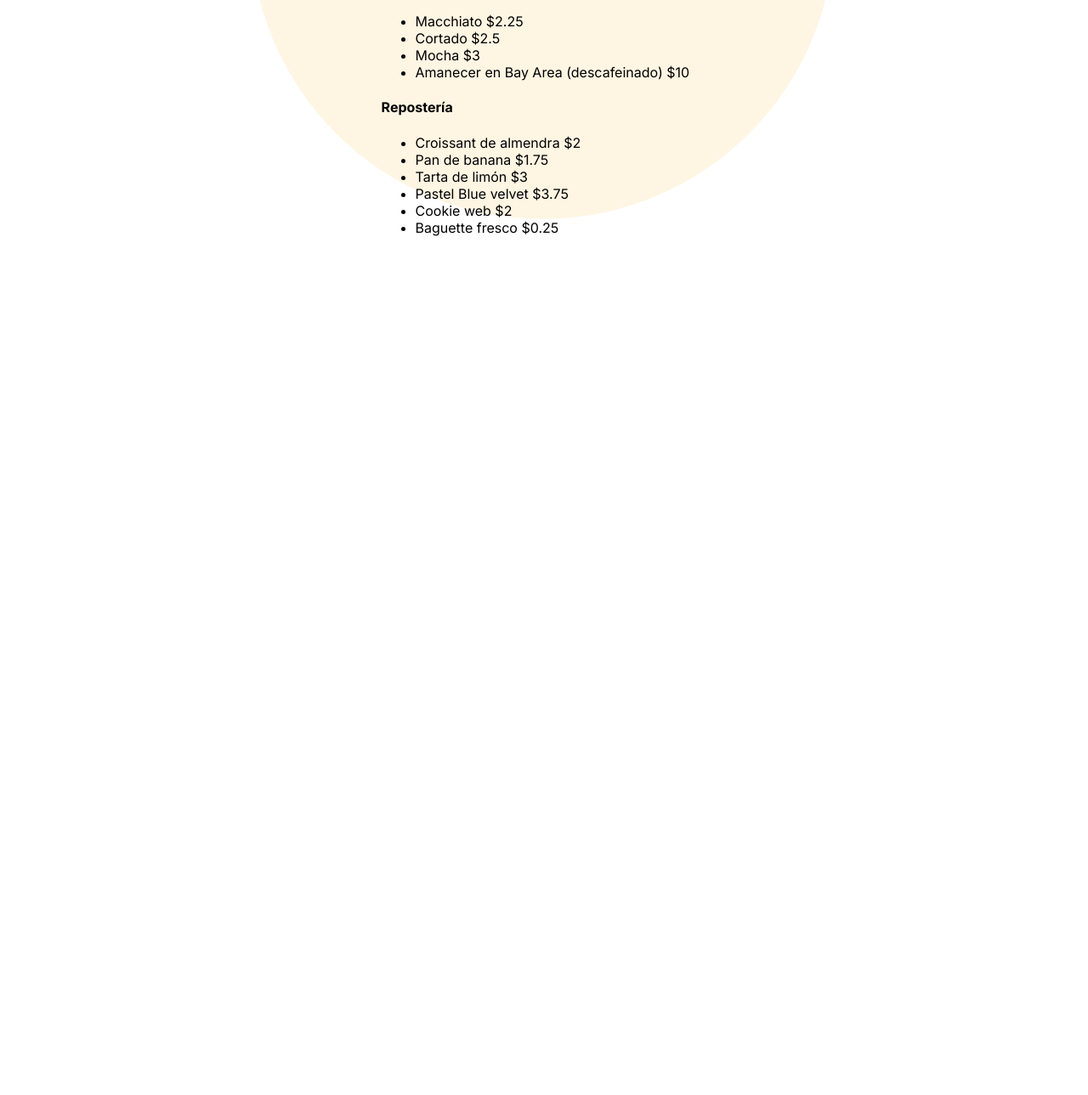
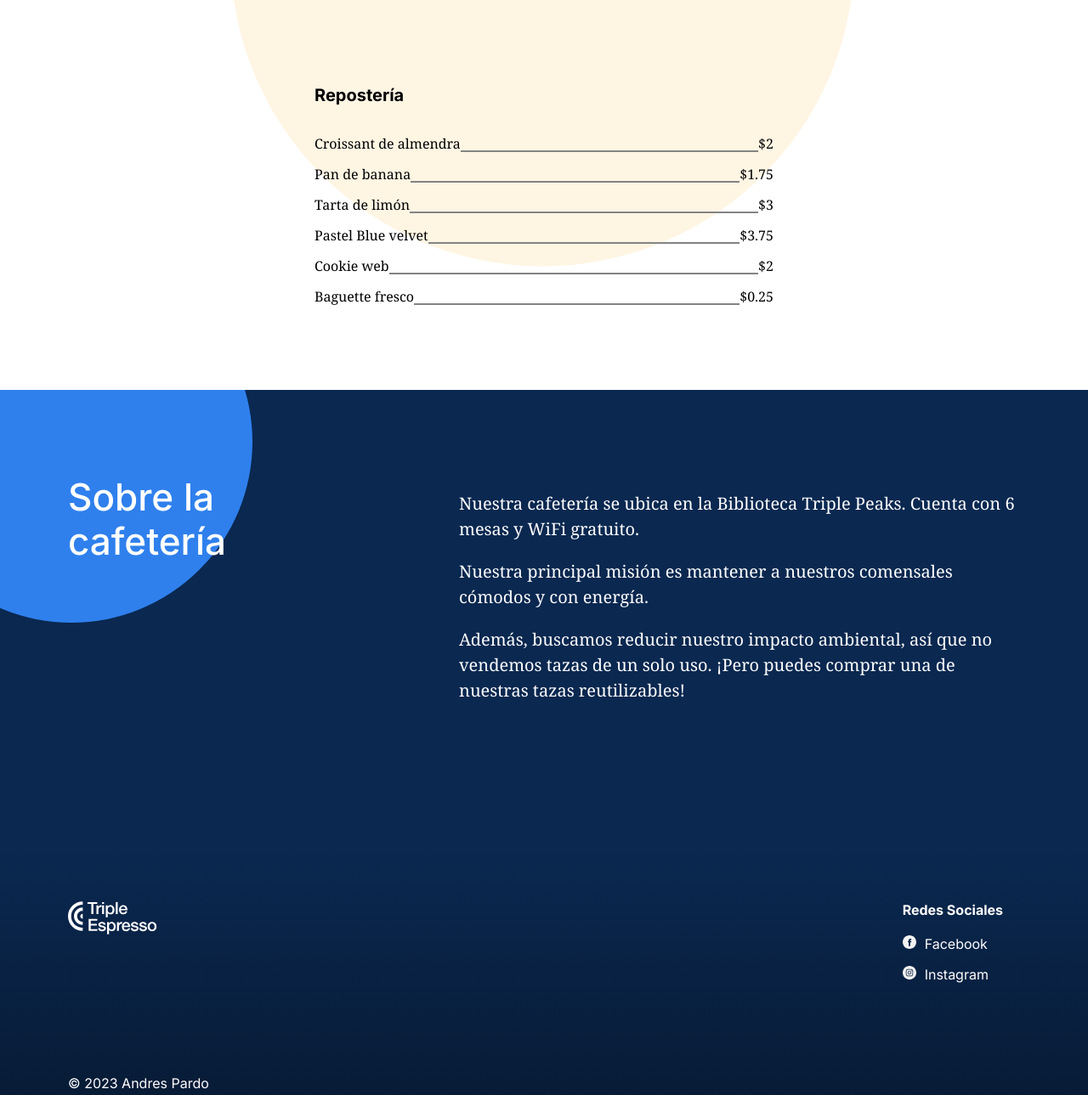
Before and after one commit to aaplv2/web_project_coffeeshop, a plain HTML site: page index.html in a window 1280 px wide. Shown: the part 3171-4460 px from the top of the page at 85% size. Before the commit the page ends 3565 px from the top, so only its background shows below. Drawn offline with Linux system fonts and the light colour scheme.

Commit message:
projecto 3 etapa final edit 1

```diff
--- a/blocks/about.css
+++ b/blocks/about.css
@@ -0,0 +1,48 @@
+.about {
+  background-color: #0a2850;
+  color: #fff;
+  padding: 100px 80px;
+  display: flex;
+  justify-content: space-between;
+  position: relative;
+  overflow: hidden;
+}
+
+.about__title {
+  margin: 0;
+  font-weight: 500;
+  font-size: 44px;
+  line-height: 52px;
+  max-width: 251px;
+  z-index: 1;
+}
+
+.about__content {
+  z-index: 1;
+  max-width: 660px;
+  margin: 19px 0 73px;
+}
+
+.about__paragraph {
+  font-family: "Noto Serif";
+  font-weight: normal;
+  font-size: 20px;
+  line-height: 30px;
+  margin: 0;
+  margin-bottom: 20px;
+}
+
+.about__paragraph:last-of-type {
+  margin-bottom: 0;
+}
+
+.about__circle {
+  background-color: #2f80ed;
+  width: 426px;
+  height: 426px;
+  border-radius: 50%;
+  z-index: 0;
+  position: absolute;
+  top: -152px;
+  left: -129px;
+}
--- a/blocks/footer.css
+++ b/blocks/footer.css
@@ -0,0 +1,57 @@
+.footer {
+  background: linear-gradient(180deg, #0a2850 0%, #071931 100%);
+  padding: 60px 100px 60px 80px;
+  color: white;
+}
+
+.footer__content {
+  display: flex;
+  justify-content: space-between;
+}
+
+.footer__logo {
+  width: 105px;
+  height: 39px;
+}
+
+.footer__social-heading {
+  font-family: "Inter";
+  font-weight: bold;
+  font-size: 16px;
+  line-height: 20px;
+  margin: 0;
+  margin-bottom: 20px;
+}
+
+.footer__list {
+  list-style: none;
+  margin: 0;
+  padding: 0;
+}
+
+.footer__list-item {
+  margin-top: 16px;
+}
+
+.footer__social-link {
+  font-weight: normal;
+  font-size: 16px;
+  line-height: 20px;
+  color: white;
+  text-decoration: none;
+}
+
+.footer__social-link:hover {
+  color: #c1c1c1;
+}
+
+.footer__social-icon {
+  width: 16px;
+  height: 16px;
+  margin-right: 10px;
+}
+
+.footer__copyright {
+  margin: 0;
+  margin-top: 108px;
+}
--- a/blocks/header.css
+++ b/blocks/header.css
@@ -37,6 +37,10 @@
   color: #000000;
   text-decoration: none;
   font-weight: 500;
+}
+
+.nav__link:hover {
+  color: #2f80ed;
 }
 
 .header__title {
--- a/blocks/menu.css
+++ b/blocks/menu.css
@@ -15,12 +15,73 @@
   font-weight: 500;
   font-size: 44px;
   line-height: 52px;
+  margin: 0;
 }
 
 .menu__subtitle {
+  text-align: center;
   max-width: 800px;
   font-family: "Noto Serif";
   font-weight: 500;
+  line-height: 30px;
+  margin: 0;
+  margin-top: 24px;
+}
+
+.menu__cards {
+  display: flex;
+  flex-direction: column;
+  margin-top: 100px;
+  width: 1180px;
+}
+
+.card {
+  width: 540px;
+}
+
+.card__item_top {
+  display: flex;
+  justify-self: center;
+  gap: 100px;
+}
+
+.card__item_bottom {
+  display: flex;
+  justify-content: center;
+  margin-top: 100px;
+}
+
+.card__title {
+  font-weight: bold;
   font-size: 20px;
   line-height: 30px;
+  margin: 0;
 }
+
+.card__content {
+  font-family: "Noto Serif";
+  font-style: normal;
+  font-weight: normal;
+  margin-top: 32px;
+}
+
+.card__list {
+  margin: 0;
+  padding: 0;
+  list-style: none;
+}
+
+.card__list-item {
+  display: flex;
+  justify-content: space-between;
+  margin-top: 16px;
+}
+
+.card__list-item:first-of-type {
+  margin-top: 0;
+}
+
+.card__list-divider {
+  flex-grow: 1;
+  border-bottom: 2px solid #838383;
+}
--- a/index.html
+++ b/index.html
@@ -172,6 +172,7 @@
             nuestra colección a $2/taza.
           </h3>
           <div class="menu__cards">
+            <div class="card__item_top">
               <div class="card">
                 <h4 class="card__title">De filtro</h4>
                 <div class="card__content">
@@ -220,6 +221,8 @@
                   </ul>
                 </div>
               </div>
+            </div>
+            <div class="card__item_bottom">
               <div class="card">
                 <h4 class="card__title">Repostería</h4>
                 <div class="card__content">
@@ -252,10 +255,61 @@
                 </div>
               </div>
             </div>
+          </div>
         </section>
-        <section class="about" id="contacto"></section>
+        <section class="about" id="contacto">
+          <h2 class="about__title">Sobre la cafetería</h2>
+          <div class="about__content">
+            <p class="about__paragraph">
+              Nuestra cafetería se ubica en la Biblioteca Triple Peaks. Cuenta
+              con 6 mesas y WiFi gratuito.
+            </p>
+            <p class="about__paragraph">
+              Nuestra principal misión es mantener a nuestros comensales cómodos
+              y con energía.
+            </p>
+            <p class="about__paragraph">
+              Además, buscamos reducir nuestro impacto ambiental, así que no
+              vendemos tazas de un solo uso. ¡Pero puedes comprar una de
+              nuestras tazas reutilizables!
+            </p>
+          </div>
+          <div class="about__circle"></div>
+        </section>
       </main>
-      <footer class="footer"></footer>
+      <footer class="footer">
+        <div class="footer__content">
+          <img
+            class="footer__logo"
+            src="./images/logo_coffeeshop_light.svg"
+            alt="logo cafeteria"
+          />
+          <div class="footer__social">
+            <h3 class="footer__social-heading">Redes Sociales</h3>
+            <ul class="footer__list">
+              <li class="footer__list-item">
+                <a class="footer__social-link" href=""
+                  ><img
+                    class="footer__social-icon"
+                    src="./images/facebook_white.svg"
+                    alt="logo facebook"
+                  />Facebook</a
+                >
+              </li>
+              <li class="footer__list-item">
+                <a class="footer__social-link" href=""
+                  ><img
+                    class="footer__social-icon"
+                    src="./images/instagram_white.svg"
+                    alt="logo facebook"
+                  />Instagram</a
+                >
+              </li>
+            </ul>
+          </div>
+        </div>
+        <p class="footer__copyright">© 2023 Andres Pardo</p>
+      </footer>
     </div>
   </body>
 </html>
--- a/pages/index.css
+++ b/pages/index.css
@@ -4,3 +4,5 @@
 @import url(../blocks/recipes.css);
 @import url(../blocks/reservation.css);
 @import url(../blocks/menu.css);
+@import url(../blocks/about.css);
+@import url(../blocks/footer.css);
```
Lines whose indentation alone changed are shown as unchanged.
